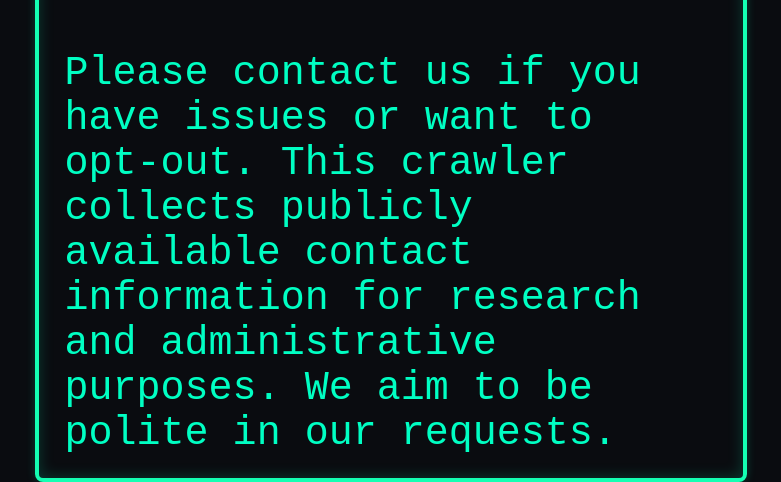
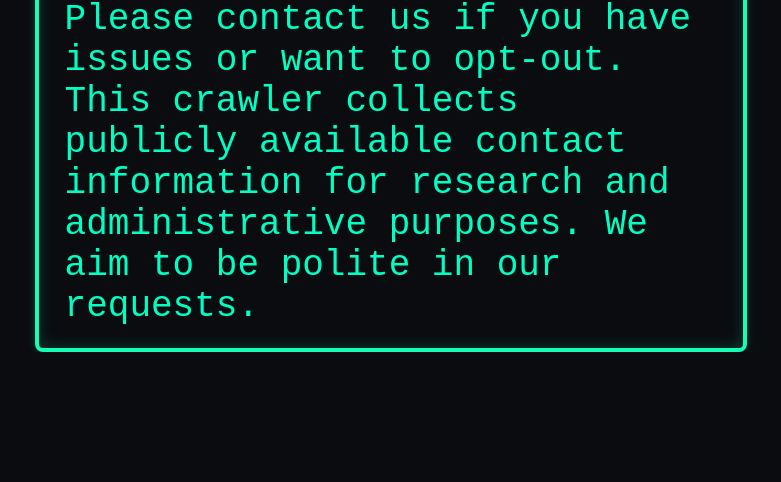
Before and after one commit to custosh/site-placeholder, a plain HTML site: page crawling/index.html in a window 1280 px wide. Shown: the part 681-1163 px from the top of the page, without its empty margins (249-1030 px from the left). After the commit the page ends 1033 px from the top, so only its background shows below. Drawn offline with Linux system fonts and the light colour scheme.

Commit message:
Update index.html

```diff
--- a/crawling/index.html
+++ b/crawling/index.html
@@ -38,7 +38,7 @@ a {
     width: 50vw;
     aspect-ratio: 7 / 3;
     border-radius: 8px;
-    font-size: 2.5rem;
+    font-size: 2.25rem;
     box-shadow: 0 0 10px var(--glow), 0 0 15px var(--glow) inset;
     transition: box-shadow 0.3s ease-in-out;
 }
```
